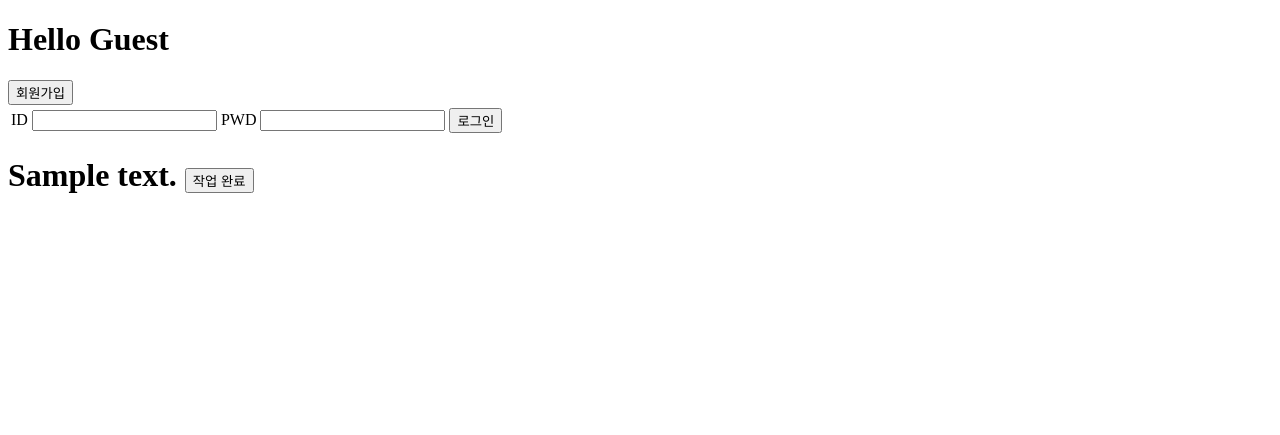
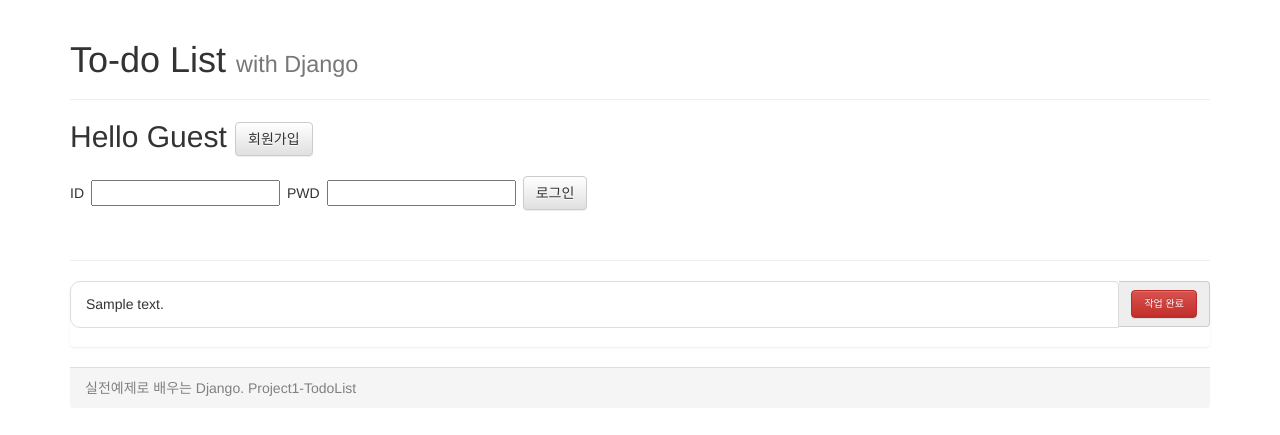
Before and after one commit to JoonBeomLee/Python_Django, a Django app: template ToDoList/to_do_app/templates/index.html in a window 1280 px wide. Shown: the top 435 px of the page. Run offline with Django 3.2, Linux system fonts and the light colour scheme; the template is opened without the code that fills it: most values are stand-ins (such as "Sample title", 1, 10 or a date in 2020); some libraries are stand-ins or nearby versions.

Commit message:
css 적용 실습

```diff
--- a/ToDoList/ToDoList/settings.py
+++ b/ToDoList/ToDoList/settings.py
@@ -137,3 +137,9 @@ USE_TZ = True
 # https://docs.djangoproject.com/en/3.0/howto/static-files/
 
 STATIC_URL = '/static/'
+
+STATICFILES_DIRS = (
+    os.path.join(BASE_DIR, 'static'),
+    # add
+    os.path.join(BASE_DIR, STATIC_URL),
+)
--- /dev/null
+++ b/ToDoList/ToDoList/static/to_do_app/css/style.css
@@ -0,0 +1,25 @@
+.content{
+    height: 75%;
+}
+.messageDiv{
+    margin-top: 20px;
+    margin-bottom: 50px;
+}
+.custom-btn{
+    font-size: 10px;
+}
+.panel-footer{
+    height:10%;
+    color:gray;
+}
+
+.list-group-item:first-child {
+    position: relative;
+    display: block;
+    padding: 12.5px 15px;
+    margin-bottom: -1px;
+    background-color: #fff;
+    border: 1px solid #ddd;
+    border-top-left-radius: 10px;
+    border-bottom-left-radius: 10px;
+}
--- a/ToDoList/to_do_app/templates/index.html
+++ b/ToDoList/to_do_app/templates/index.html
@@ -1,79 +1,94 @@
 <!DOCTYPE html>
 <html>
     <head>
+        <meta charset="utf-8"/>
+        {% load static %}
+        <!-- Boot strap -->
+        <!-- 합쳐지고 최소화된 최신 CSS -->
+        <link rel="stylesheet" href="https://maxcdn.bootstrapcdn.com/bootstrap/3.3.2/css/bootstrap.min.css">
+        <!-- 부가적인 테마 -->
+        <link rel="stylesheet" href="https://maxcdn.bootstrapcdn.com/bootstrap/3.3.2/css/bootstrap-theme.min.css">
+        <!-- 합쳐지고 최소화된 최신 자바스크립트 -->
+        <script src="https://maxcdn.bootstrapcdn.com/bootstrap/3.3.2/js/bootstrap.min.js"></script>
+
+        <link rel="stylesheet" type="text/css" href="{% static 'to_do_app/css/style.css' %}">
+        <style>
+        </style>
         <title>Django-JoonB</title>
-        <meta charset="utf-8"/>
     </head>
     <body>
-        <h1>Hello
+        <div class="container">
+            <div class="header">
+                <div class="page-header">
+                    <h1>To-do List <small>with Django</small></h1>
+                </div>
+            </div>
+        <div class="content">
+            <h2>Hello
                 {% if not request.session.USR_ID %}
                     Guest
                 {% else %}
                     {{ request.session.USR_ID }}
                 {% endif %}
-        </h1>
-        <button type="button" onclick="location.href='user_app/sign'">회원가입</button>
-
+                <button type="button" class="btn btn-default" onclick="location.href='user_app/sign'">회원가입</button>
+                {% if request.session.USR_ID %}
+                <button type="button" class="btn btn-default" onclick="location.href='user_app/logout'">로그아웃</button>
+                {% endif %}
+            </h2>
+            {% if not request.session.USR_ID %}
             <div class=loginForm>
                 <form action="user_app/loginDo" method="POST">
                     {% csrf_token %}
-                <table>
+                    <table class="messageDiv">
                         <tr>
-                        {% if not request.session.USR_ID %}
-                        <td>
-                            ID
-                        </td>
-                        <td>
-                            <input type="text" name="login_id" required/>
-                        </td>
-                        <td>
-                            PWD
-                        </td>
-                        <td>
-                            <input type="password" name="login_pwd" required />
-                        </td>
-                        <td>
-                            <button type="submit">로그인</button>
-                        </td>
-                        {% else %}
-                        <td>
-                            <button type="button" onclick="location.href='user_app/logout'">로그아웃</button>
-                        </td>
-                        {% endif %}
+                            <td>ID&ensp;</td>
+                            <td><input type="text" name="login_id" required/>&ensp;</td>
+                            <td>PWD&ensp;</td>
+                            <td><input type="password" name="login_pwd" required />&ensp;</td>
+                            <td><button type="submit" class="btn btn-default">로그인</button></td>
                         </tr>
                     </table>
                 </form>
+                <hr/>
             </div>
+            {% endif %}
             {% if request.session.USR_ID %}
             <div class="messageDiv">
                 <form action="saveToDo" method="POST">{% csrf_token %}
-                <input id="toDoContent" name="toDoContent" type="text" size="50" placeholder="메모할 내용을 적어주세요." />
-                <span class="linput-group-btn">
-                    <button type="submit">메모하기!</button>
+                    <div class="input-group">
+                        <input name="todoContent" type="text" class="form-control" placeholder="메모할 내용을 적어주세요">
+                        <span class="input-group-btn">
+                            <button class="btn btn-default" type="submit">메모하기!</button>
                         </span>
+                    </div>
                 </form>
+            </div><hr />
+            {% endif %}
+
+            {% if contents %}
+            <div class="toDoDiv">
+                <ul class="list-group">
+                {% for toDo in contents %}
+                    <div class="input-group" name='todo1'>
+                        <li class="list-group-item">{{ toDo.content }}</li>
+                        <span class="input-group-addon">
+                            {% if not toDo.is_done %}
+                                <button type="button" class="custom-btn btn btn-danger" onclick="location.href='isDone?toDo_id={{ toDo.id }}'">작업 완료</button>
+                            {% else %}
+                                <button type="button" class="custom-btn btn btn-danger" onclick="location.href='delToDo?toDo_id={{ toDo.id }}'">삭제</button>
+                                <button type="button" class="custom-btn btn btn-danger" onclick="location.href='chnDone?toDo_id={{ toDo.id }}'">취소</button>
+                            {% endif %}
+                        </span>
+                    </div><br />
+                {% endfor %}
+                </ul>
             </div>
+            {% else %}
+                <h2>toDo is None</h2>
             {% endif %}
-        {% if contents %}
-            {% for toDo in contents %}
-                <h1>{{ toDo.content }}
-                    {% if not toDo.is_done %}
-                        <button type="button" onclick="location.href='isDone?toDo_id={{ toDo.id }}'">
-                            작업 완료
-                        </button>
-                    {% else %}
-                        <button type="button" onclick="location.href='delToDo?toDo_id={{ toDo.id }}'">
-                            삭제
-                        </button>
-                        <button type="button" onclick="location.href='chnDone?toDo_id={{ toDo.id }}'">
-                            취소
-                        </button>
-                    {% endif %}
-                </h1>
-            {% endfor %}
-        {% else %}
-            {{ contents }}
-            <h1>toDo is None</h1>
-        {% endif %}
+            <div class="panel-footer">
+                실전예제로 배우는 Django. Project1-TodoList
+            </div>
+        </div>
     </body>
 </html>
--- a/ToDoList/to_do_app/views.py
+++ b/ToDoList/to_do_app/views.py
@@ -18,7 +18,7 @@ def index(request):
     return render(request, 'index.html', context=context)
 
 def saveToDo(request):
-    toDo_text = request.POST['toDoContent']
+    toDo_text = request.POST['todoContent']
     usr_id = request.session['USR_ID']
     new_toDo = to_do(usr_id=usr_id, content=toDo_text)
     new_toDo.save()
```
Also changed, not shown: ToDoList/to_do_app/templates/index_tmp.html (added, +55 -0 lines). Lines whose indentation alone changed are shown as unchanged.
